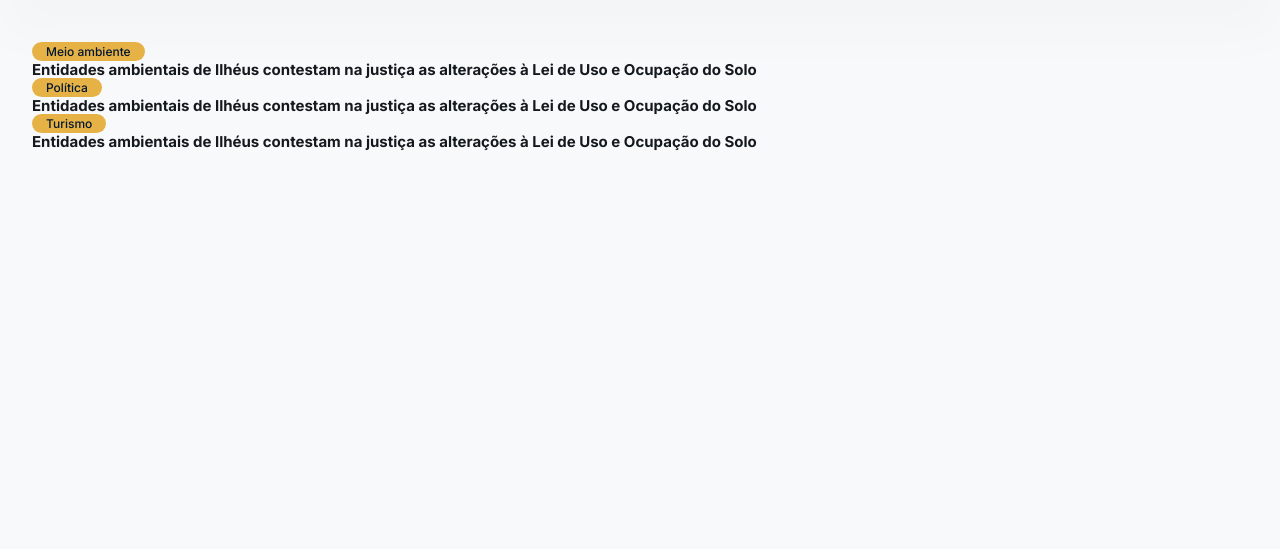
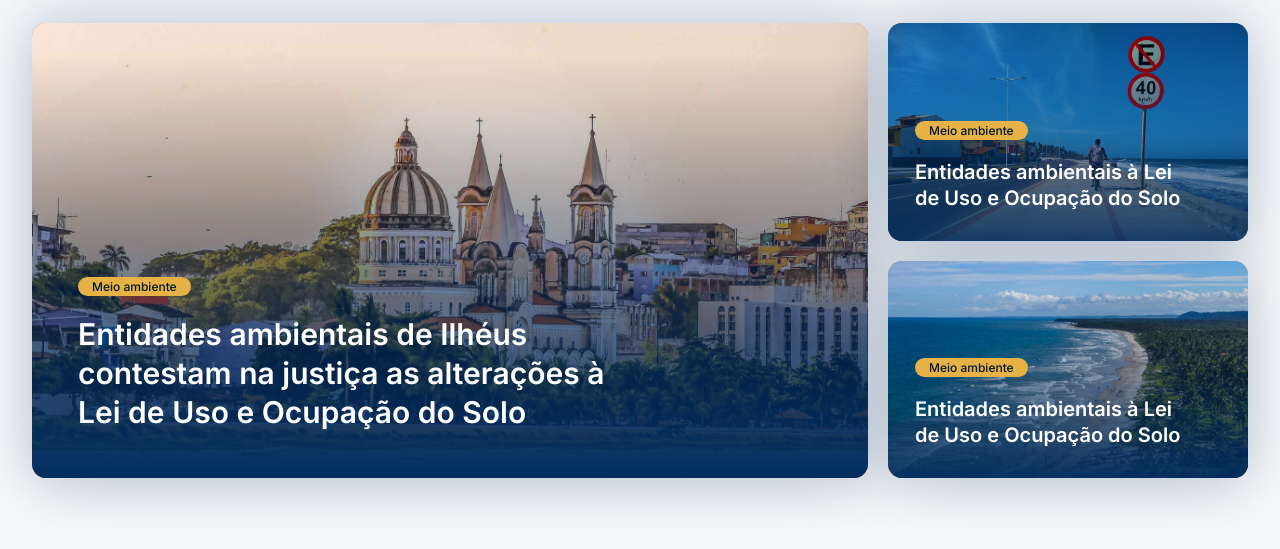
Before and after one commit to brunoaroucca/projeto-instituto-ilheus, a website: page index.html in a window 1280 px wide. Shown: the part 131-680 px from the top of the page. Drawn offline with Linux system fonts and the light colour scheme.

Commit message:
Finalizando a sessão de hero

```diff
--- a/index.html
+++ b/index.html
@@ -87,22 +87,38 @@
         </div>
     </header>
 
+
     <section class="s-hero">
         <div class="container">
-            <div class="container-left">
-                <div class="post-hero post-1" >
-                    <span class="category-post">Meio ambiente</span>
-                    <h2 class="desc-post-hero">Entidades ambientais de Ilhéus contestam na justiça as alterações à Lei de Uso e Ocupação do Solo</h2>
+            <div class="left">
+                <div class="card-hero full">
+                    <div class="poster">
+                        <img src="media/image-4.jpg" alt="">
+                    </div>
+                    <div class="info">
+                        <span class="category-post">Meio ambiente</span>
+                        <h2 class="desc-post-hero">Entidades ambientais de Ilhéus contestam na justiça as alterações à Lei de Uso e Ocupação do Solo</h2>
+                    </div>
                 </div>
             </div>
-            <div class="container-right">
-                <div class="post-hero">
-                    <span class="category-post">Política</span>
-                    <h2 class="desc-post-hero">Entidades ambientais de Ilhéus contestam na justiça as alterações à Lei de Uso e Ocupação do Solo</h2>
+            <div class="right">
+                <div class="card-hero">
+                    <div class="poster">
+                        <img src="media/image-3.jpg" alt="">
+                    </div>
+                    <div class="info">
+                        <span class="category-post">Meio ambiente</span>
+                        <h2 class="desc-post-hero">Entidades ambientais à Lei de Uso e Ocupação do Solo</h2>
+                    </div>
                 </div>
-                <div class="post-hero">
-                    <span class="category-post">Turismo</span>
-                    <h2 class="desc-post-hero">Entidades ambientais de Ilhéus contestam na justiça as alterações à Lei de Uso e Ocupação do Solo</h2>
+                <div class="card-hero">
+                    <div class="poster">
+                        <img src="media/image-2.jpg" alt="">
+                    </div>
+                    <div class="info">
+                        <span class="category-post">Meio ambiente</span>
+                        <h2 class="desc-post-hero">Entidades ambientais à Lei de Uso e Ocupação do Solo</h2>
+                    </div>
                 </div>
             </div>
         </div>
--- a/scss/_home.scss
+++ b/scss/_home.scss
@@ -1,5 +1,24 @@
 .s-hero{
-    margin-top: 4.6rem;
+    margin-top: 2.6rem;
 
+    .container{
+        display: flex;
+        justify-content: space-between;
+        height: 455px;
+        .left{
+            display: 1;
+            margin-right: 2rem;
+            width: 100%;
+            max-width: 900px;
+        }
+        .right{
+            width: 100%;
+            max-width: 360px;
+            display: flex;
+            flex-direction: column;
+            justify-content: space-between;
+            row-gap: 2rem;
+        }
+    }
 
 }
--- a/scss/_patterns.scss
+++ b/scss/_patterns.scss
@@ -15,6 +15,90 @@
     }
 }
 
+.card-hero{
+    position: relative;
+    width: 100%;
+    height: 100%;
+    background-color: coral;
+    overflow: hidden;
+    border-radius: 1.4rem;
+    box-shadow: 0px 4.21856px 59.0599px rgba(1, 46, 95, 0.3);
+    cursor: pointer;
+
+
+    .poster{
+        position: relative;
+        overflow: hidden;
+
+        &::before{
+            content: '';
+            position: absolute;
+            width: 100%;
+            height: 100%;
+            background: linear-gradient(180deg, rgba(1, 46, 95, 0) 0%, #012E5F 80%);
+            // background: linear-gradient(0deg, #042446 20%, transparent);
+            transition: 0.5s;
+            z-index: 1;
+            bottom: -30px;
+        }
+        img{
+            width: 100%;
+            transition: transform 0.5s ease-out;
+        }
+    }
+
+    .info{
+        position: absolute;
+        width: 100%;
+        max-width: 307px;
+        bottom: 0;
+        left: 0;
+        z-index: 2;
+        padding-left: 2.7rem;
+        padding-bottom: 3rem;
+
+        h2{
+            margin-top: 20px;
+            font-style: normal;
+            font-weight: 600;
+            font-size: 2rem;
+            line-height: 130%;
+            color: #FFFFFF;
+            transition: all .6s ease;
+        }
+    }
+
+    &.full{
+        width: 100%;
+        height: 100%;
+
+
+        .info{
+            max-width: 598px;
+            padding-left: 46px;
+            padding-bottom: 46px;
+            h2{
+                font-weight: 600;
+                font-size: 3rem;
+                line-height: 130%;
+                color: #FFFFFF;
+            }
+        }
+    }
+    &:hover{
+        .poster{
+            img{
+                transform: scale(1.03);
+            }
+        }
+        .info{
+            h2{
+                text-decoration: underline;
+            }
+        }
+    }
+}
+
 .category-post{
     background-color: $secondary-default;
     font-weight: 500;
```
Also changed, not shown: css/main.css, media/image-2.jpg (added), media/image-3.jpg (added), media/image-4.jpg (added).
